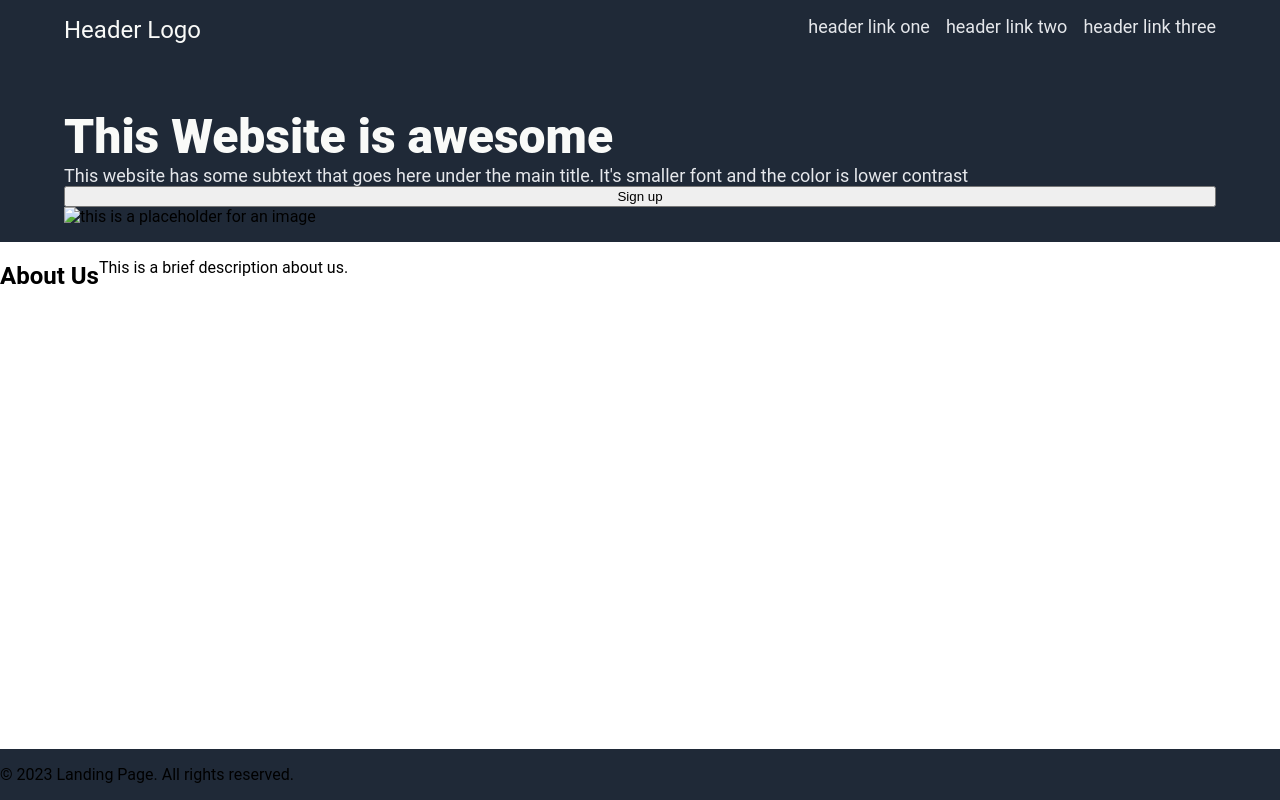
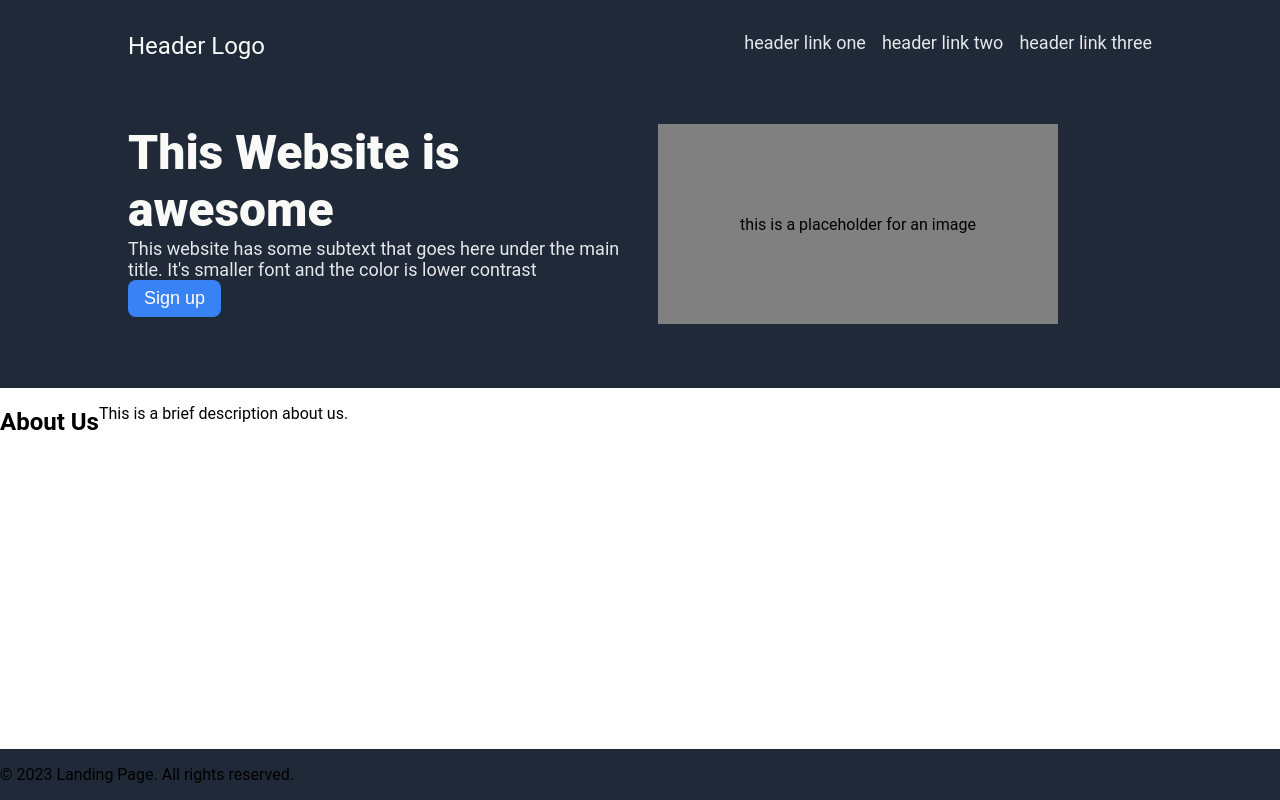
Before and after one commit to KevWin717/landing-page, a plain HTML site: page index.html in a window 1280 px wide. Drawn offline with Linux system fonts and the light colour scheme.

Commit message:
fix[header]: Add a placeholder for image, fix hero content, add padding to header

```diff
--- a/index.html
+++ b/index.html
@@ -20,11 +20,17 @@
             </nav>
         </div>
         <div class="header-bottom">
-            <div class="title">This Website is awesome</div>
-            <div class="secondary-text">This website has some subtext that goes here under the main title. It's smaller font and the color is lower contrast</div>
-            <button>Sign up</button>
+            <div class="hero">
+                <div class="title">This Website is awesome</div>
+                <div class="secondary-text">This website has some subtext that goes here under the main title. It's smaller font and the color is lower contrast</div>
+                <button class="button">Sign up</button>
+            </div>
+            <div class="hero-image">
+                <div class="image-text">
+                    this is a placeholder for an image
+                </div>
+            </div>
         </div>
-        <img src="" alt="this is a placeholder for an image">
     </header>
     <main class="main">
         <h2>About Us</h2>
--- a/styles.css
+++ b/styles.css
@@ -18,7 +18,8 @@ main {
 }
 
 .header {
-    padding: 16px 64px;
+    padding: 32px 128px 64px;
+
 }
 
 .header-top {
@@ -29,7 +30,14 @@ main {
 
 .header-bottom {
     display: flex;
+    gap: 18px;
+}
+
+.hero {
+    width: 50%;
+    display: flex;
     flex-direction: column;
+    align-items: flex-start;
 }
 
 .logo {
@@ -43,6 +51,29 @@ main {
     color: #F9FAF8;
 }
 
+.secondary-text {
+    display: flex;
+    flex-wrap: wrap;
+}
+
+.button {
+    padding: 8px 16px;
+    background-color: #3882F6;
+    color: white;
+    border: none;
+    border-radius: 8px;
+    cursor: pointer;
+    font-size: 18px;
+}
+
+.hero-image {
+    width: 400px;
+    height: 200px;
+    background: gray;
+    display: flex;
+    align-items: center;
+    justify-content: center;
+}
 
 .secondary-text, a {
     color: #E5E7EB;
```
